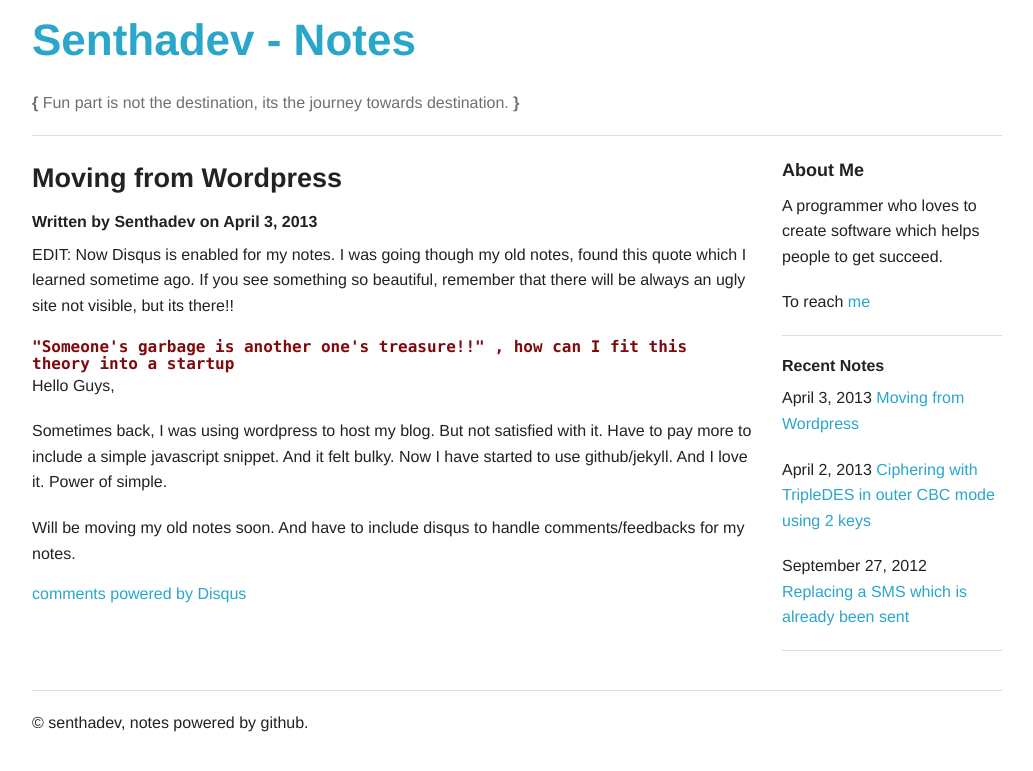
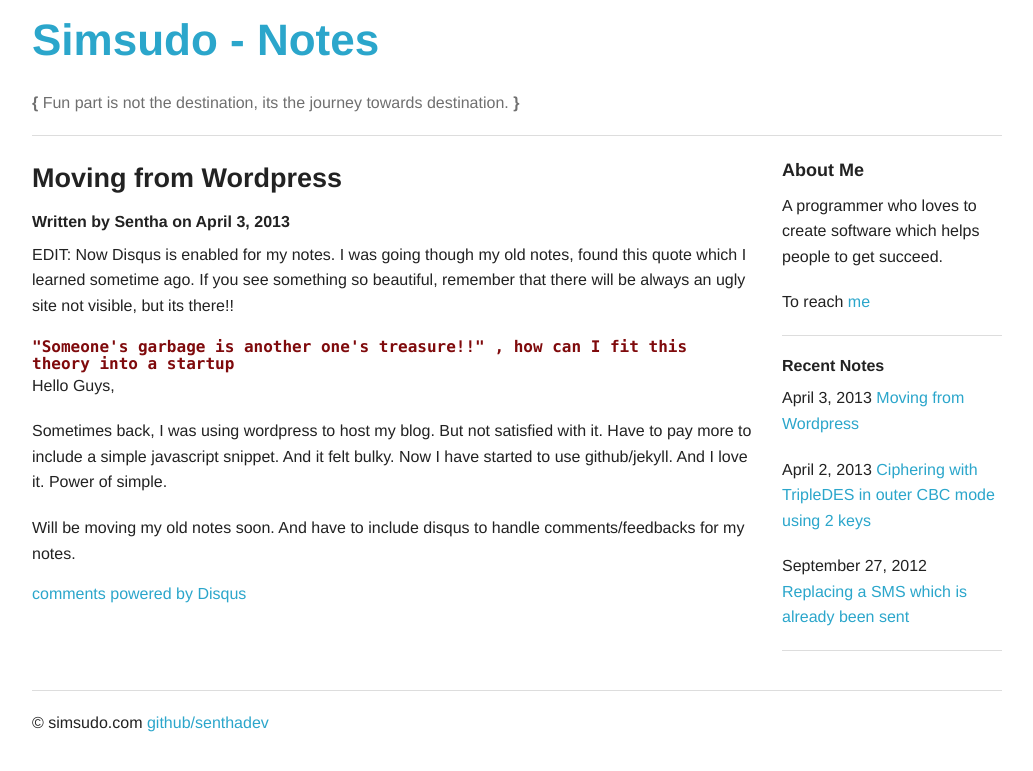
Before and after one commit to senthadev/senthadev.github.com, a Jekyll site: the page built from _posts/2013-04-03-Moving-from-Wordpress.md, in a window 1280 px wide. Shown: the top 771 px of the page, without its empty margins (123-1156 px from the left). Built offline with Jekyll 4.4.1, drawn with Linux system fonts in a browser that asks for light colours; Markdown is read by kramdown in place of the engine named in the settings; comment, search, counter and statistics services are not loaded.

Commit message:
updated.

```diff
--- a/_layouts/layout.html
+++ b/_layouts/layout.html
@@ -17,7 +17,7 @@
   <body>
     <div class="row">
       <div class="large-12 columns">
-        <h1><a href="/">Senthadev - Notes</a></h1>
+        <h1><a href="/">Simsudo - Notes</a></h1>
         <p class="subheader"><strong>{</strong>
         Fun part is not the destination, its the journey towards destination. <strong>}</strong>
       </p>
@@ -49,7 +49,7 @@
   <footer class="row">
     <div class="large-12 columns">
       <hr />
-      <p>&copy; senthadev, notes powered by github.</p>
+      <p>&copy; simsudo.com <a href="https://github.com/senthadev">github/senthadev</a></p>
     </div>
   </footer>
 
--- a/_layouts/post.html
+++ b/_layouts/post.html
@@ -4,7 +4,7 @@
 
 <article>
     <h3>{{ page.title }}</h3>
-    <h6>Written by Senthadev on {{ page.date | date: "%B %e, %Y" }}</h6>
+    <h6>Written by Sentha on {{ page.date | date: "%B %e, %Y" }}</h6>
     <div class="row">
         <div class="large-12 columns">
             {{ content }}
```
